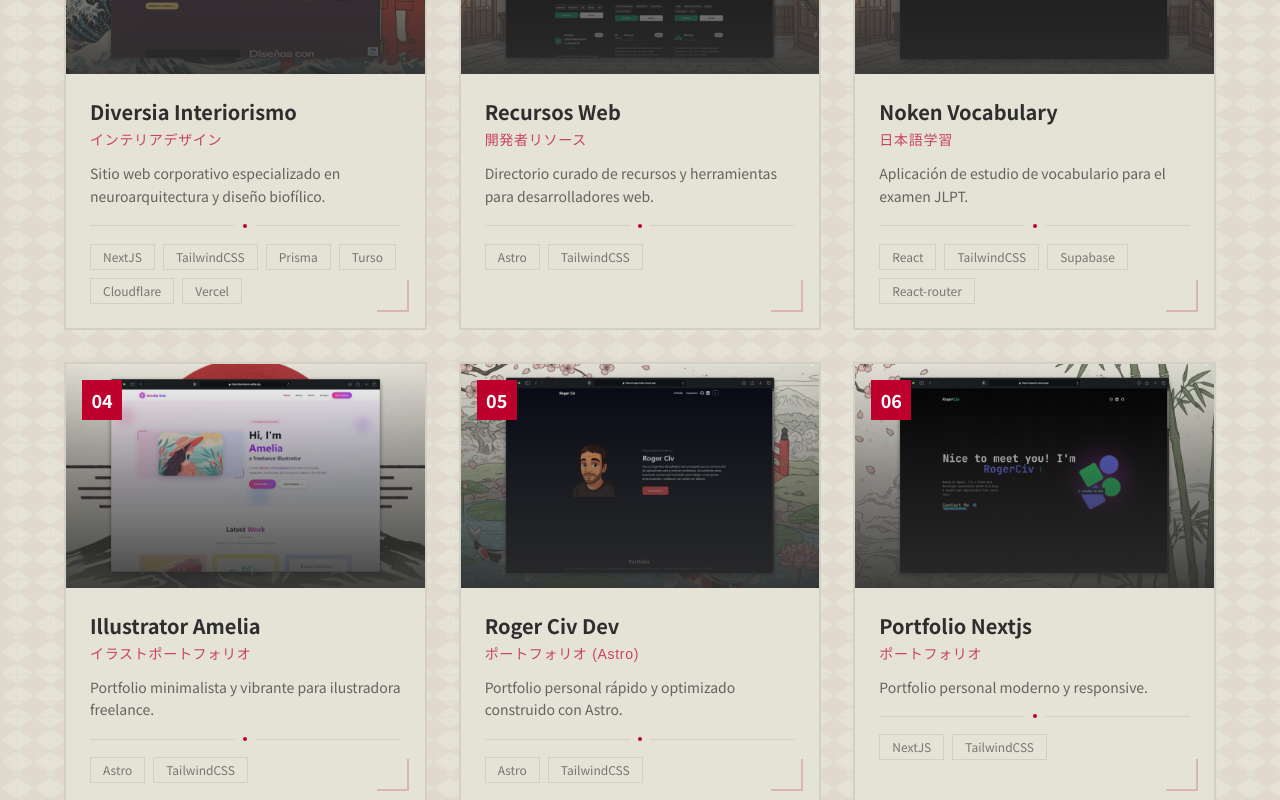
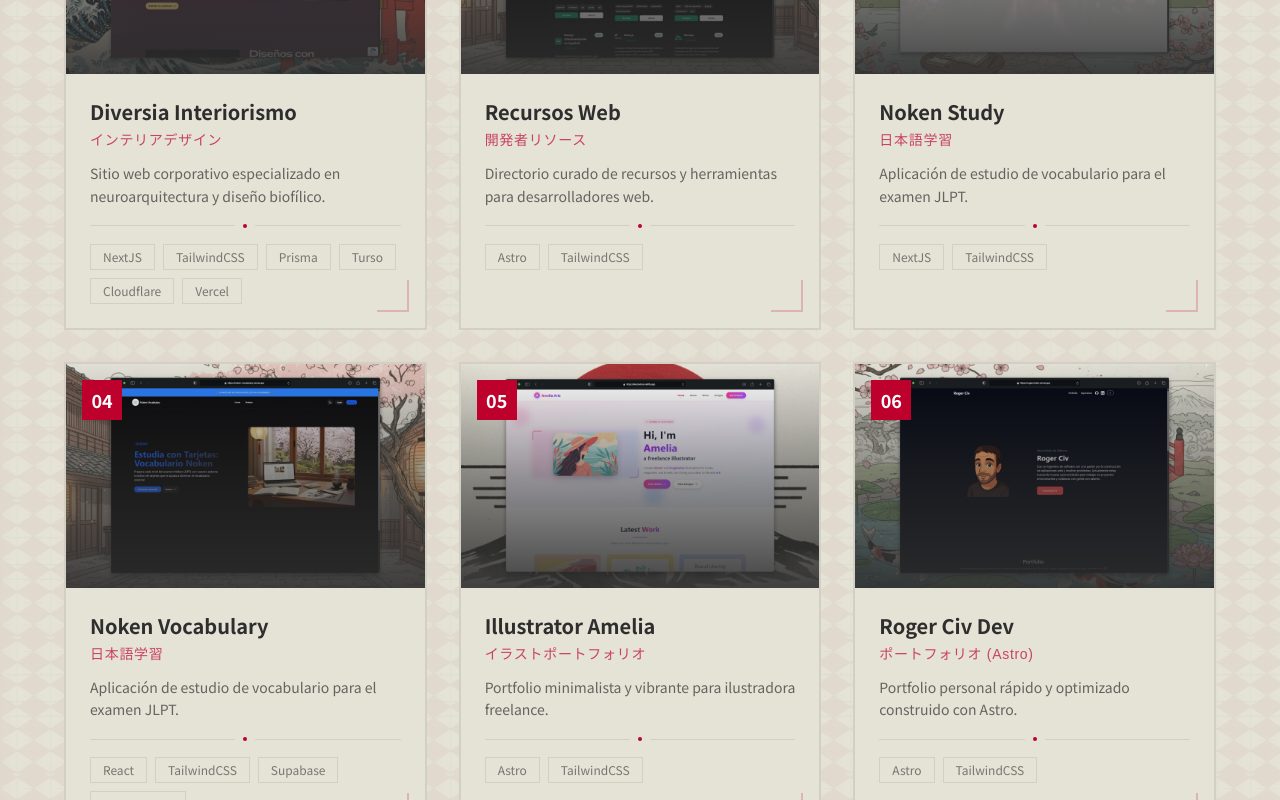
Before and after one commit to RogerCiv/japanese-portfolio, a Next.js app: page / in a window 1280 px wide. Shown: the part 1260-2060 px from the top of the page. Built offline with nearby package versions, Linux system fonts and the light colour scheme.

Commit message:
feat: add Noken Study project and update social links to reflect correct user profiles

```diff
--- a/data/projects.ts
+++ b/data/projects.ts
@@ -1,4 +1,5 @@
 import diversiaImage from "@/public/images/projects/diversia.avif";
+import nokenStudyImage from "@/public/images/projects/noken-study.avif";
 import illustratorImage from "@/public/images/projects/ilustradora.avif";
 import nokenImage from "@/public/images/projects/noken.avif";
 import portfolioImage from "@/public/images/projects/portfolio1.avif";
@@ -27,6 +28,15 @@ export const projects: Project[] = [
     tags: ["Astro", "TailwindCSS"],
     github: "#",
     demo: "https://web-recursos.vercel.app",
+  },
+  {
+    title: "Noken Study",
+    japanese: "日本語学習",
+    description: "Aplicación de estudio de vocabulario para el examen JLPT.",
+    image: nokenStudyImage,
+    tags: ["NextJS", "TailwindCSS"],
+    github: "#",
+    demo: "https://noken-study.vercel.app",
   },
   {
     title: "Noken Vocabulary",
--- a/data/socials.ts
+++ b/data/socials.ts
@@ -7,12 +7,12 @@ export const socialLinks: SocialLink[] = [
   {
     image: githubImage,
     label: "GitHub",
-    href: "https://github.com/tuusuario",
+    href: "https://github.com/rogerciv",
   },
   {
     image: linkedinImage,
     label: "LinkedIn",
-    href: "https://linkedin.com/in/tuusuario",
+    href: "https://linkedin.com/in/rogerciv",
   },
   {
     image: instagramImage,
```
Also changed, not shown: public/images/projects/noken-study.avif (added).
